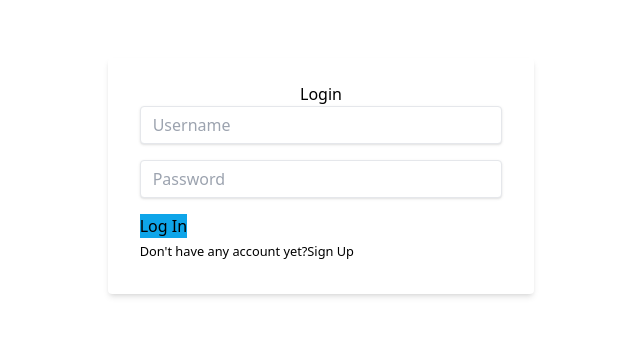
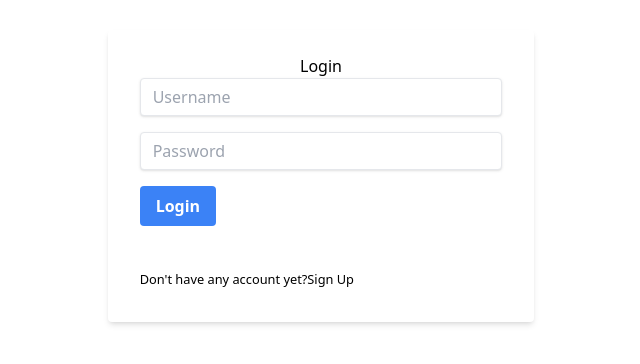
Before and after one commit to DarkyRobin/CashGuard-app, a React (Vite) app: page /login in a window 1280 px wide. Shown: the part 216-580 px from the top of the page, without its empty margins (319-959 px from the left). Built offline with nearby package versions, Linux system fonts and the light colour scheme.

Commit message:
Refract input fields and buttons for common util

```diff
--- a/src/components/common/Header.jsx
+++ b/src/components/common/Header.jsx
@@ -0,0 +1,13 @@
+import React, { useState } from 'react'
+
+const Header = (props) => {
+  const { user } = props
+
+  return (
+    <>
+      <h1>Welcome, {user} </h1>
+    </>
+  )
+}
+
+export default Header
--- a/src/components/common/InputForm.jsx
+++ b/src/components/common/InputForm.jsx
@@ -1,18 +1,33 @@
 import React from "react";
 
-const InputForm = (props) => {
+export const InputField = (props) => {
   const { type, placeholder, value, onChange, id } = props;
   return (
     <div className="mb-4">
-      <input className="shadow appearance-none border rounded w-full py-2 px-3 text-gray-700 leading-tight focus:outline-none focus:shadow-outline"
-        id = {id}
+      <input
+        className="shadow appearance-none border rounded w-full py-2 px-3 text-gray-700 leading-tight focus:outline-none focus:shadow-outline"
+        id={id}
         type={type}
         placeholder={placeholder}
         value={value}
         onChange={onChange}
       />
     </div>
-  )
-}
+  );
+};
 
-export default InputForm
+export const Button = (props) => {
+  const { label, onClick, id } = props;
+  return (
+    <div className="mb-4">
+      <button
+        type="button"
+        className="bg-blue-500 hover:bg-blue-700 text-white font-bold py-2 px-4 rounded"
+        onClick={onClick}
+        id={id}
+      >
+        {label}
+      </button>
+    </div>
+  );
+};
--- a/src/components/pages/Dashboard.jsx
+++ b/src/components/pages/Dashboard.jsx
@@ -1,4 +1,4 @@
-import { useState } from 'react'
+import React, { useState } from 'react'
 
 const Dashboard = (props) => {
   const { user } = props
--- a/src/components/pages/Login.jsx
+++ b/src/components/pages/Login.jsx
@@ -1,66 +1,63 @@
-import React, { useState } from 'react'
-import { Link } from 'react-router-dom';
-import InputForm from '../common/InputForm';
-import {  validateAccount } from '../common/Helpers';
+import React, { useState } from "react";
+import { Link } from "react-router-dom";
+import { InputField, Button } from "../common/InputForm";
+import { validateAccount } from "../common/Helpers";
 
 const Login = (props) => {
-  const [username, setUsername] = useState('');
-  const [password, setPassword] = useState('');
-  const [message, setMessage] = useState('');
+  const [username, setUsername] = useState("");
+  const [password, setPassword] = useState("");
+  const [message, setMessage] = useState("");
   const { setLoggedInUser } = props;
 
   const handleUsernameChange = (e) => {
     setUsername(e.target.value);
-  }
+  };
 
   const handlePasswordChange = (e) => {
     setPassword(e.target.value);
-  }
+  };
 
   const handleSubmit = (e) => {
     e.preventDefault();
     const validation = validateAccount(username, password);
     const msg = validation.msg;
     setMessage(msg);
-    console.log(validation)
-    if(validation.status === 1) {
-      setLoggedInUser(username)
+    console.log(validation);
+    if (validation.status === 1) {
+      setLoggedInUser(username);
     }
   };
 
   return (
     <div className="flex justify-center items-center h-screen">
       <form className="bg-white shadow-md rounded px-8 pt-6 pb-8 mb-4 w-1/3">
-        <h1 className='text-center align-middle'>Login</h1>
-        <InputForm
-          id='username'
+        <h1 className="text-center align-middle">Login</h1>
+        <InputField
+          id="username"
           type="text"
           placeholder="Username"
           value={username}
           onChange={handleUsernameChange}
         />
 
-        <InputForm
-          id='password'
+        <InputField
+          id="password"
           type="password"
           placeholder="Password"
           value={password}
           onChange={handlePasswordChange}
         />
+        <Button onClick={handleSubmit} id="login" label="Login" />
+        <br />
+        {message && <small className="text-red-700">{message}</small>}
+        <div>
+          <small>
+            Don't have any account yet?<Link to="/signup">Sign Up</Link>
+          </small>
+        </div>
+      </form>
+    </div>
+  );
+};
 
-        <button className='bg-sky-500 hover:bg-sky-700 ...'
-            type="button"
-            onClick={handleSubmit}
-          >
-            Log In
-          </button>
-          <br />
-          {message && (<small className="text-red-700">{message}</small>)}
-          <div><small>Don't have any account yet?<Link to="/signup">Sign Up</Link></small></div>
-    </form>
-
-    </div>
-  )
-}
-
-export default Login
+export default Login;
--- a/src/components/pages/Registration.jsx
+++ b/src/components/pages/Registration.jsx
@@ -1,5 +1,5 @@
 import React, { useState } from "react";
-import InputForm from '../common/InputForm';
+import { InputField, Button } from '../common/InputForm';
 import {  useNavigate } from 'react-router-dom';
 import {  validateRules } from '../common/Helpers';
 
@@ -40,7 +40,7 @@ const Registration = (props) => {
   return (
     <div className="flex justify-center items-center h-screen">
       <form className="bg-white shadow-md rounded px-8 pt-6 pb-8 mb-4 w-1/3">
-        <InputForm
+        <InputField
           id='username'
           type="text"
           placeholder="Username"
@@ -48,7 +48,7 @@ const Registration = (props) => {
           onChange={handleUsernameChange}
         />
 
-        <InputForm
+        <InputField
           id='password'
           type="password"
           placeholder="Password"
@@ -56,7 +56,7 @@ const Registration = (props) => {
           onChange={handlePasswordChange}
         />
 
-        <InputForm
+        <InputField
           id='confrmpassword'
           type="password"
           placeholder="Confirm Password"
@@ -64,13 +64,7 @@ const Registration = (props) => {
           onChange={handleConfirmPasswordChange}
         />
 
-        <button
-          className="bg-sky-500 hover:bg-sky-700 ..."
-          type="button"
-          onClick={handleSubmit}
-        >
-          Sign Up
-        </button>
+        <Button onClick={handleSubmit} id="signup" label="Sign Up" />
         <br />
         {message && <small className="text-red-700">{message}</small>}
       </form>
```
Also changed, not shown: src/components/common/Sidebar.jsx (added).
